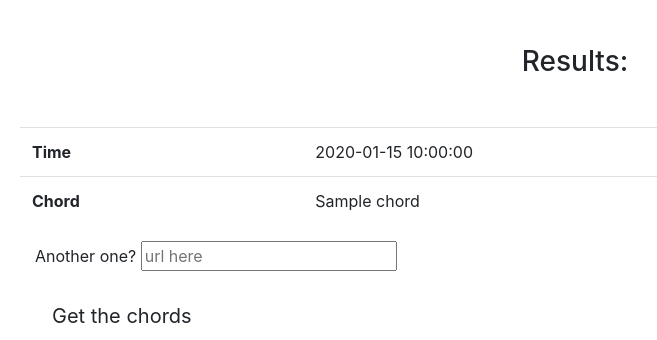
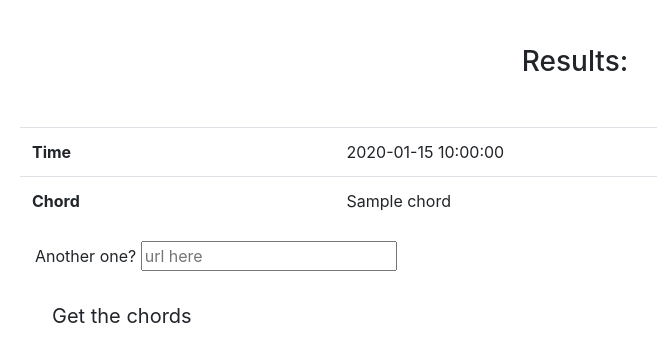
Before and after one commit to tristanlmiller/auto-guitar-tabs, a Flask app: template flaskapp/templates/output.html in a window 1280 px wide. Shown: the part 540-880 px from the top of the page, without its empty margins (65-722 px from the left). Run offline with Flask 2, Linux system fonts and the light colour scheme; the template is opened without the code that fills it: most values are stand-ins (such as "Sample title", 1, 10 or a date in 2020); some libraries are stand-ins or nearby versions.

Commit message:
center chord table

```diff
--- a/flaskapp/static/css/starter-template.css
+++ b/flaskapp/static/css/starter-template.css
@@ -9,7 +9,6 @@ body {
 
 div.scrollable
 {
-  width:1000px;
   height: 100%;
   margin: 0;
   padding: 0;
--- a/flaskapp/templates/output.html
+++ b/flaskapp/templates/output.html
@@ -76,22 +76,14 @@
         <h3>Results:</h3>
       </div>
 
-    <!--vertical table-->
-    <!--<table class="table table-hover" class=scrollable>
-      <tr><th>Time</th><th>Chord</th></tr>
-      {% for row in predictions %}
-      <tr><td>{{ row['time'] }}</td><td>{{ row['chord']}}</td></tr>
-      {% endfor %}
-    </table>-->
-
     <!--Horizontal table-->
-    <div class=scrollable>
+    <div class="scrollable container-fluid">
       <table class="table table-hover">
 
 
         <tr><th>Time</th>
           {% for row in predictions %}
-            <td>{{ row['time']}}</td>
+            <td>{{ row['time'] }}</td>
           {% endfor %}
         </tr>
 
@@ -126,8 +118,8 @@
     ================================================== -->
     <!-- Placed at the end of the document so the pages load faster -->
     <script src="https://code.jquery.com/jquery-3.3.1.slim.min.js" integrity="sha384-q8i/X+965DzO0rT7abK41JStQIAqVgRVzpbzo5smXKp4YfRvH+8abtTE1Pi6jizo" crossorigin="anonymous"></script>
-    <script>window.jQuery || document.write('<script src="../../assets/js/vendor/jquery-slim.min.js"><\/script>')</script>
-    <script src="../../assets/js/vendor/popper.min.js"></script>
+    <!--<script>window.jQuery || document.write('<script src="../../assets/js/vendor/jquery-slim.min.js"><\/script>')</script>
+    <script src="../../assets/js/vendor/popper.min.js"></script>-->
     <script src="static/js/bootstrap.min.js"></script>
   </body>
 </html>
--- a/flaskapp/views.py
+++ b/flaskapp/views.py
@@ -48,4 +48,6 @@ def chord_output():
             predictions.append(dict(time=f"{int(i/2/60):.0f}:{(i/2 % 60):02.0f}", chord=result))
         else:
             predictions.append(dict(time="", chord=result))
+        #if i >= 5:
+            #break
     return render_template("output.html", predictions = predictions, video = video_code)
```
Also changed, not shown: 1 other file.
